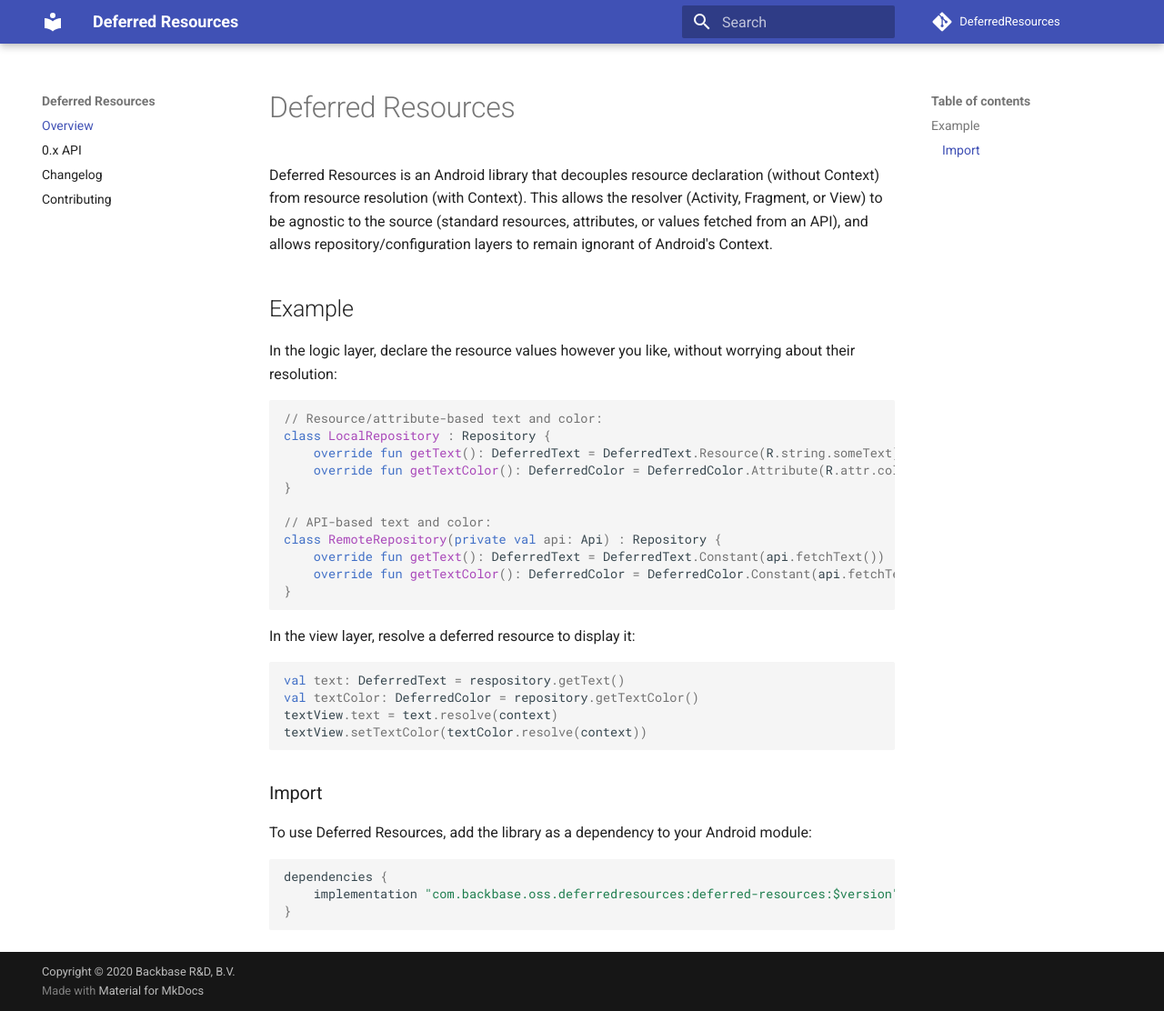
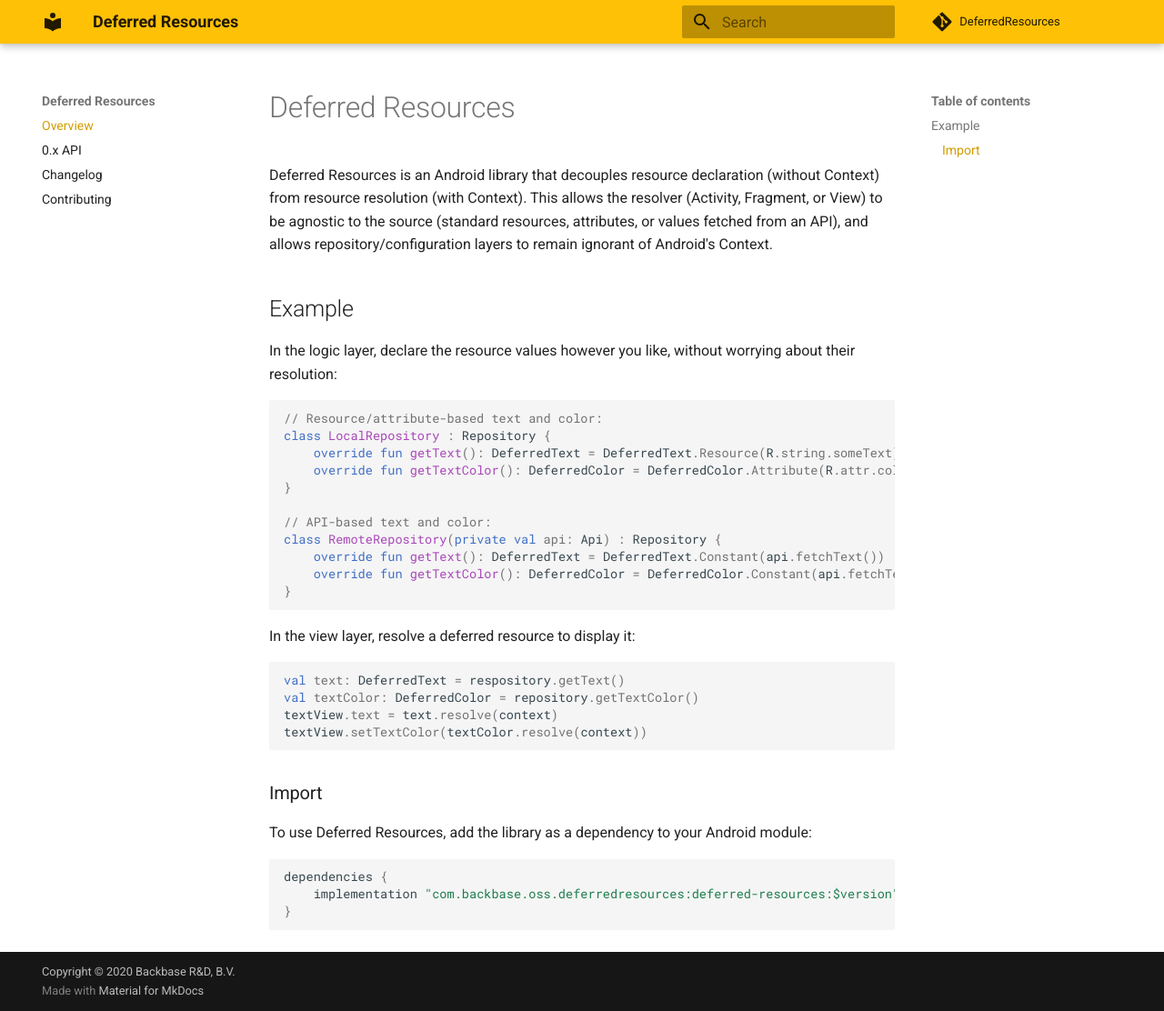
Before and after one commit to Backbase/DeferredResources, an MkDocs documentation site: the page built from docs/index.md, in a window 1280 px wide and 1112 px high. Shown: the whole window at 91% size. Built offline with MkDocs 1.6.1 and Material for MkDocs 9.7.7, drawn with Linux system fonts in a browser that asks for light colours; comment, search, counter and statistics services are not loaded.

Commit message:
Use supported colors for website

```diff
--- a/mkdocs.yml
+++ b/mkdocs.yml
@@ -16,8 +16,8 @@ nav:
 theme:
   name: 'material'
   palette:
-    primary: '#181E41'
-    accent: '#C22327'
+    primary: 'amber'
+    accent: 'light blue'
 
 markdown_extensions:
   - codehilite:
```
